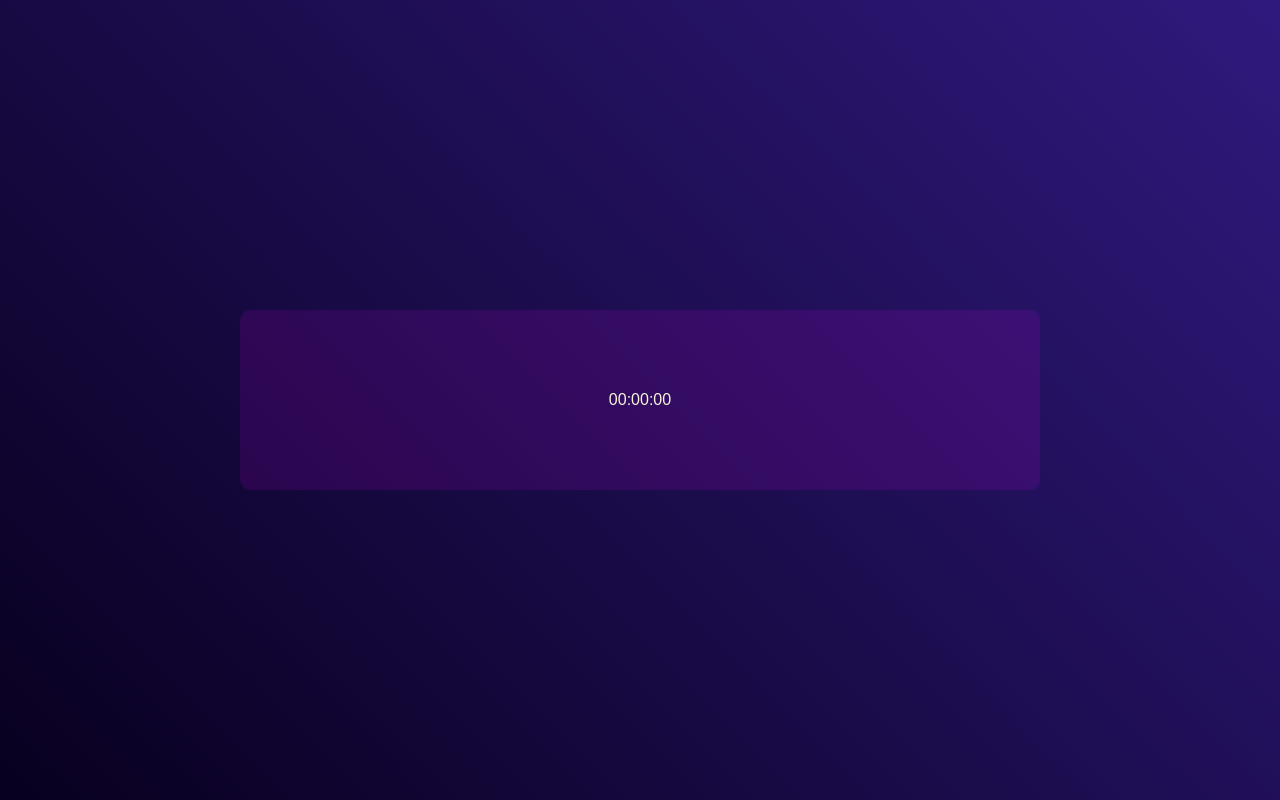
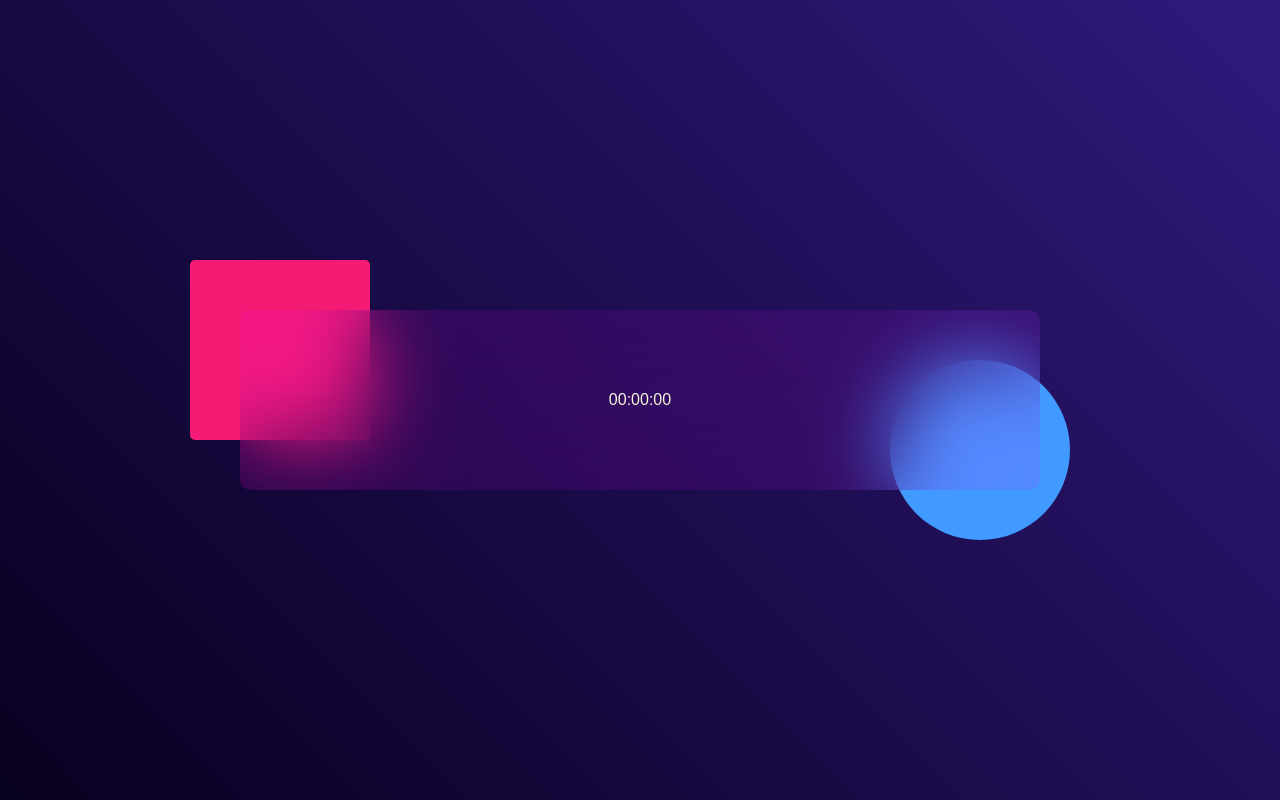
Before and after one commit to kalpanamaurya/Digial-watch, a plain HTML site: page index.html in a window 1280 px wide. Drawn offline with Linux system fonts and the light colour scheme.

Commit message:
some changes and add new code

```diff
--- a/index.html
+++ b/index.html
@@ -11,7 +11,11 @@
     <div class="hero">
         <div class="container">
             <div class="clock">
-                00:00:00
+                <span>00</span>
+                <span>:</span>
+                <span>00</span>
+                <span>:</span>
+                <span>00</span>
             </div>
         </div>
     </div>
--- a/style.css
+++ b/style.css
@@ -27,4 +27,27 @@
     display: flex;
     align-items: center;
     justify-content: center;
+    backdrop-filter: blur(40px);
 }
+.container::before{
+    content: '';
+    width: 180px;
+    height: 180px;
+    background: #f41b75;
+    border-radius: 5px;
+    position: absolute;
+    left: -50px;
+    top: -50px;
+    z-index: -1;
+}
+.container::after{
+    content: '';
+    width: 180px;
+    height: 180px;
+    background: #419aff;
+    border-radius: 50%;
+    position: absolute;
+    right: -30px;
+    bottom: -50px;
+    z-index: -1;
+}
```
